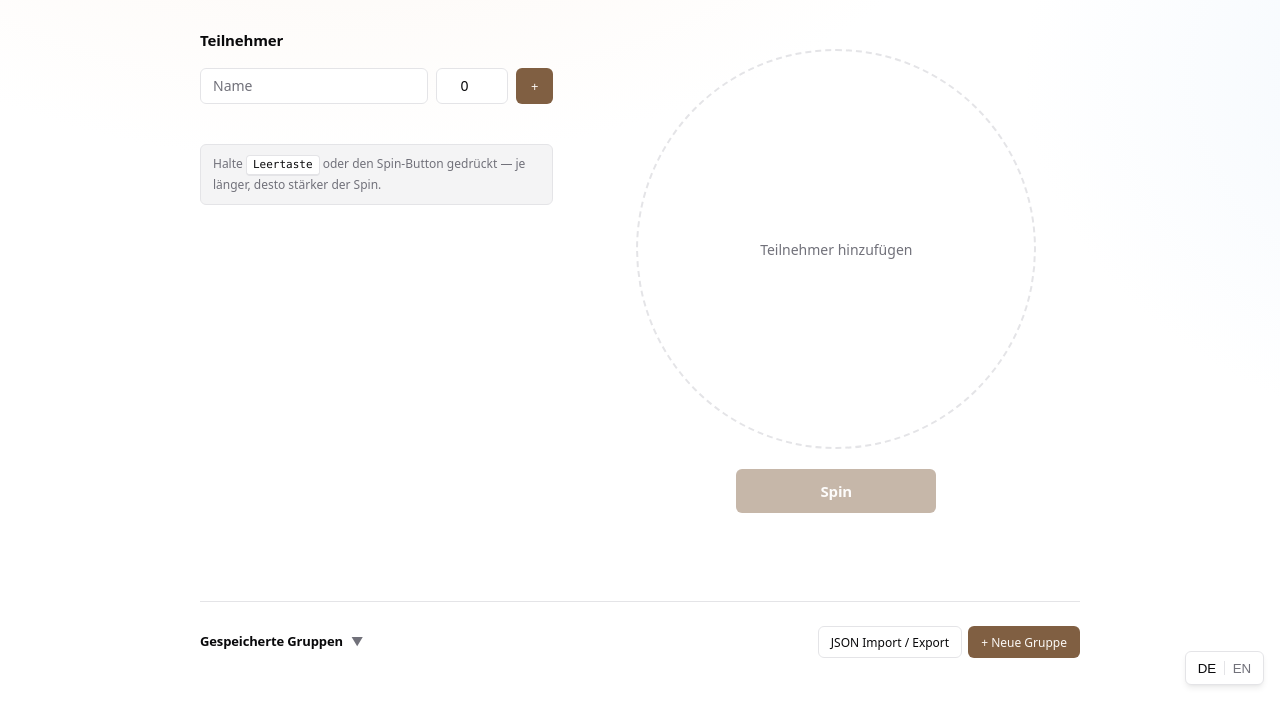
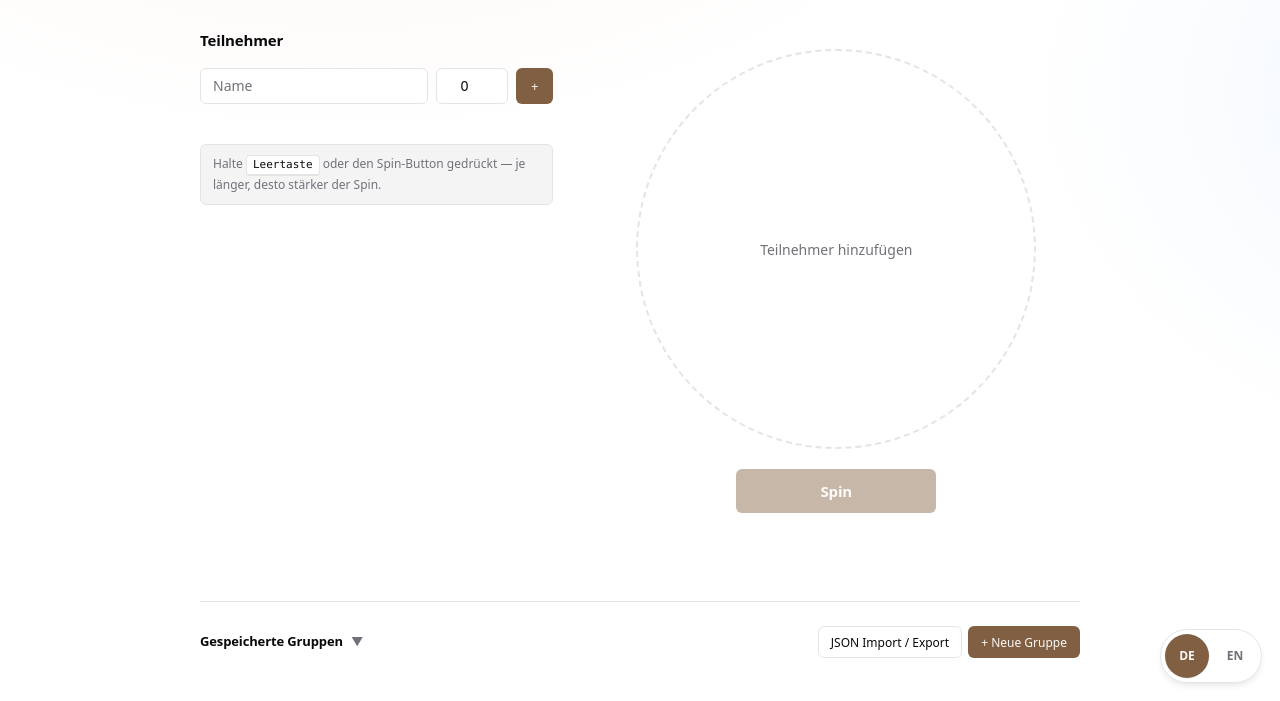
Before and after one commit to David3Ar/arnesano-xyz-gluecksrad, a plain HTML site: page index.html in a window 1280 px wide. Shown: the part 99-800 px from the top of the page. Drawn offline with Linux system fonts and the light colour scheme.

Commit message:
feat: match wheel language picker to shared site design

```diff
--- a/index.html
+++ b/index.html
@@ -540,7 +540,7 @@
     max-width: 880px;
     margin-top: 48px;
     border-top: 1px solid var(--border);
-    padding: 24px 0 32px;
+    padding: 24px 0 calc(90px + env(safe-area-inset-bottom));
   }
 
   .config-header {
@@ -962,7 +962,7 @@
     width: 100%;
     max-width: 880px;
     margin-top: auto;
-    padding: 24px 0 32px;
+    padding: 24px 0 calc(90px + env(safe-area-inset-bottom));
     border-top: 1px solid var(--border);
     color: var(--text-secondary);
     font-size: 12px;
@@ -1065,38 +1065,39 @@
 
   .language-toggle {
     position: fixed;
-    right: 16px;
-    bottom: 16px;
+    right: max(18px, env(safe-area-inset-right));
+    bottom: max(18px, env(safe-area-inset-bottom));
     z-index: 90;
-    height: 34px;
-    padding: 0 10px;
+    display: inline-flex;
+    gap: 4px;
+    padding: 4px;
     border: 1px solid var(--border);
-    border-radius: calc(var(--radius) - 2px);
-    background: var(--surface);
+    border-radius: 999px;
+    background: color-mix(in srgb, var(--surface), transparent 12%);
+    box-shadow: var(--shadow-md);
+    backdrop-filter: blur(16px);
+  }
+
+  .language-toggle button {
+    width: 44px;
+    min-height: 44px;
+    border: 0;
+    border-radius: 999px;
+    background: transparent;
     color: var(--text-secondary);
-    box-shadow: var(--shadow-md);
-    display: inline-flex;
-    align-items: center;
-    gap: 6px;
-    font: 700 12px/1 inherit;
     cursor: pointer;
-  }
-
-  .language-toggle span {
-    min-width: 22px;
-    text-align: center;
-  }
-
-  .language-toggle .active {
-    color: var(--text);
-  }
-
-  .language-toggle .divider {
-    width: 1px;
-    height: 14px;
-    min-width: 1px;
-    background: var(--border);
-  }
+    font: inherit;
+    font-size: 12px;
+    font-weight: 750;
+  }
+
+  .language-toggle button[aria-pressed="true"] {
+    background: var(--accent);
+    color: var(--accent-foreground);
+    box-shadow: var(--shadow-sm);
+  }
+
+  .language-toggle button:focus-visible { outline: 3px solid var(--accent); outline-offset: 2px; }
 
   .footer-meta {
     display: flex;
@@ -1131,11 +1132,10 @@
   </a>
 </header>
 
-<button class="language-toggle" id="languageToggle" type="button" title="Sprache wechseln">
-  <span id="langDe">DE</span>
-  <span class="divider" aria-hidden="true"></span>
-  <span id="langEn">EN</span>
-</button>
+<div class="language-toggle" id="languageToggle" role="group" aria-label="Sprachauswahl">
+  <button id="langDe" type="button" lang="de" aria-label="Deutsch" aria-pressed="true">DE</button>
+  <button id="langEn" type="button" lang="en" aria-label="English" aria-pressed="false">EN</button>
+</div>
 
 <div class="app">
   <div class="panel">
@@ -1346,7 +1346,7 @@
   const I18N = {
     de: {
       pageTitle: 'Glücksrad',
-      switchLanguage: 'Sprache wechseln',
+      languageSelection: 'Sprachauswahl',
       participants: 'Teilnehmer',
       namePlaceholder: 'Name',
       weightPlaceholder: 'Vortr.',
@@ -1419,7 +1419,7 @@
     },
     en: {
       pageTitle: 'Wheel of Names',
-      switchLanguage: 'Switch language',
+      languageSelection: 'Language selection',
       participants: 'Participants',
       namePlaceholder: 'Name',
       weightPlaceholder: 'Pres.',
@@ -1498,6 +1498,7 @@
       date: '2026-09-20',
       items: [
         { type: 'feat', de: 'Neuer Header mit Profilbild, arnesano / gluecksrad und Link zur Homepage', en: 'New header with profile image, arnesano / gluecksrad and homepage link' },
+        { type: 'feat', de: 'DE/EN-Sprachauswahl im gemeinsamen Seitendesign mit direkt wählbaren Sprachen', en: 'DE/EN language picker in the shared site design with direct language selection' },
       ],
     },
     {
@@ -2413,9 +2414,7 @@
   function applyLanguage() {
     document.documentElement.lang = currentLang;
     document.title = t('pageTitle');
-    languageToggle.title = t('switchLanguage');
-    langDe.classList.toggle('active', currentLang === 'de');
-    langEn.classList.toggle('active', currentLang === 'en');
+    updateLanguageControl();
     footerAppName.textContent = t('pageTitle');
     footerContact.textContent = t('contact');
     legalSummary.textContent = t('legalNotice');
@@ -2468,11 +2467,28 @@
     renderGroups();
   }
 
-  languageToggle.addEventListener('click', () => {
-    currentLang = currentLang === 'de' ? 'en' : 'de';
-    localStorage.setItem(LANG_STORAGE_KEY, currentLang);
+  function updateLanguageControl() {
+    languageToggle.setAttribute('aria-label', t('languageSelection'));
+    langDe.setAttribute('aria-pressed', String(currentLang === 'de'));
+    langEn.setAttribute('aria-pressed', String(currentLang === 'en'));
+  }
+
+  function selectLanguage(language) {
+    if (currentLang === language) return;
+    currentLang = language;
+    try { localStorage.setItem(LANG_STORAGE_KEY, currentLang); }
+    catch { /* Keep switching usable when storage is unavailable. */ }
     applyLanguage();
-  });
+  }
+
+  function guardLanguageKeys(event) {
+    if (event.code === 'Space') event.stopPropagation();
+  }
+
+  langDe.addEventListener('click', () => selectLanguage('de'));
+  langEn.addEventListener('click', () => selectLanguage('en'));
+  languageToggle.addEventListener('keydown', guardLanguageKeys);
+  languageToggle.addEventListener('keyup', guardLanguageKeys);
 
   function openJsonModal() {
     setJsonMode(false, true);
```
Also changed, not shown: 1 other file.
